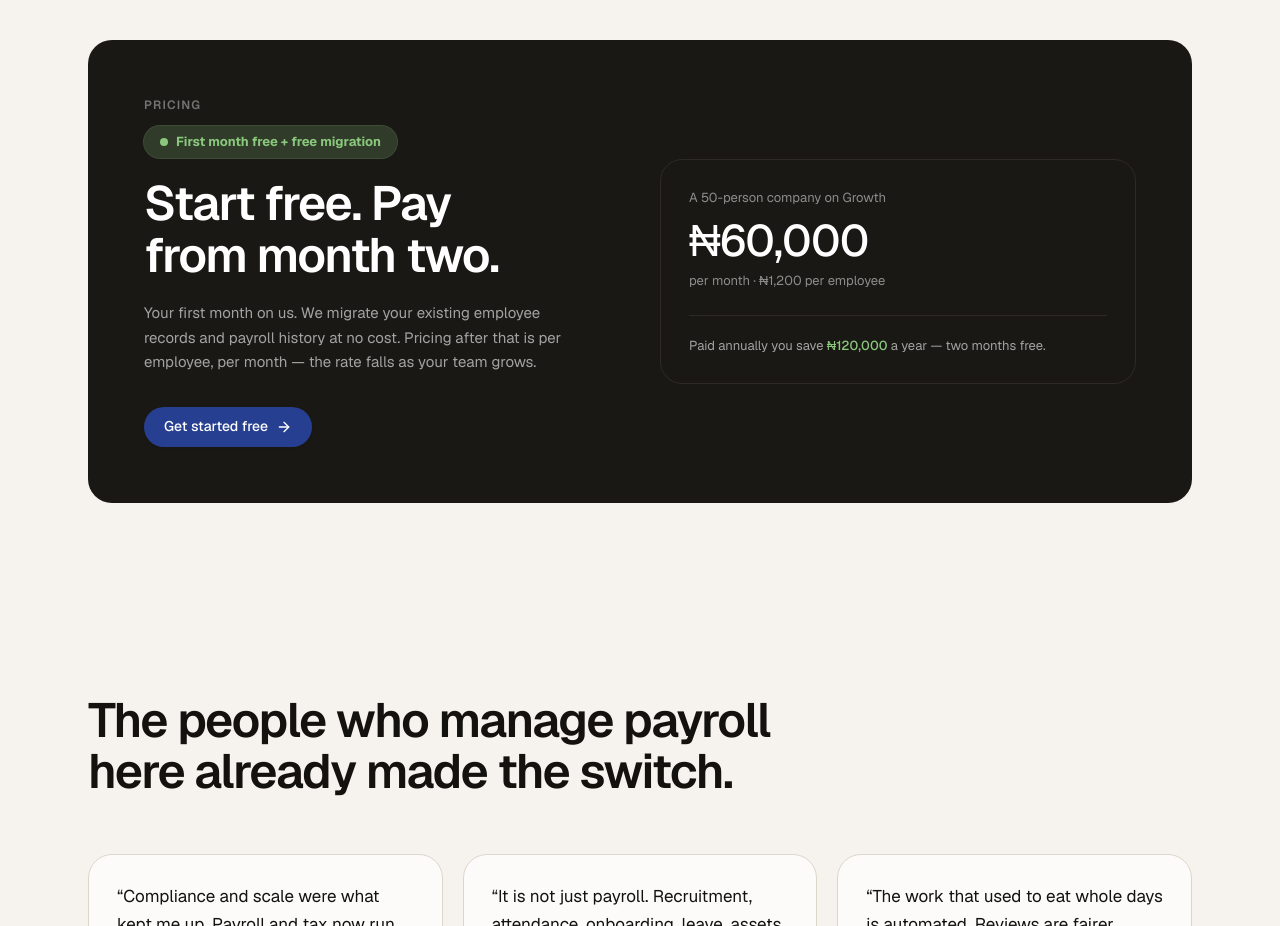
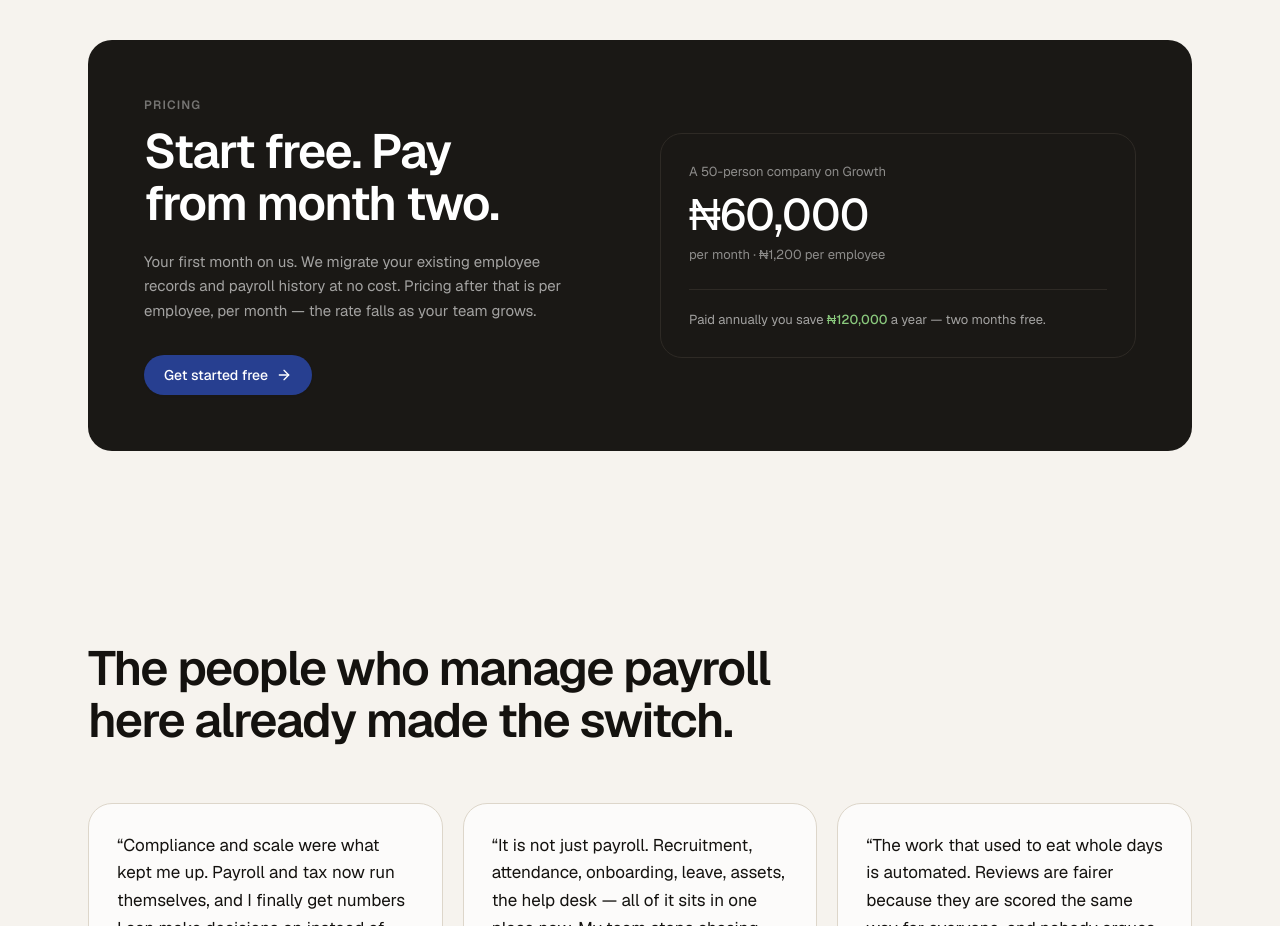
Before and after one commit to Kenewachukwu/approvehr, a Next.js app: page / in a window 1280 px wide. Shown: the part 6100-7026 px from the top of the page. Built offline with nearby package versions, Linux system fonts and the light colour scheme; no server answers.

Commit message:
fix: remove redundant free-month pill from the homepage pricing section
Same duplication as ceb388a and e355441 — the announcement bar
already carries this message.

```diff
--- a/src/app/(marketing)/page.tsx
+++ b/src/app/(marketing)/page.tsx
@@ -309,10 +309,6 @@ export default function HomePage() {
                 <p className="mb-3 text-[0.75rem] font-semibold uppercase tracking-[0.1em] text-white/40">
                   Pricing
                 </p>
-                <div className="mb-5 inline-flex items-center gap-2 rounded-full bg-success/20 px-4 py-1.5 text-[0.8125rem] font-bold text-success ring-1 ring-success/30">
-                  <span className="size-2 rounded-full bg-success" aria-hidden />
-                  First month free + free migration
-                </div>
                 <h2 className="text-h1 text-white">
                   Start free. Pay from month two.
                 </h2>
```
